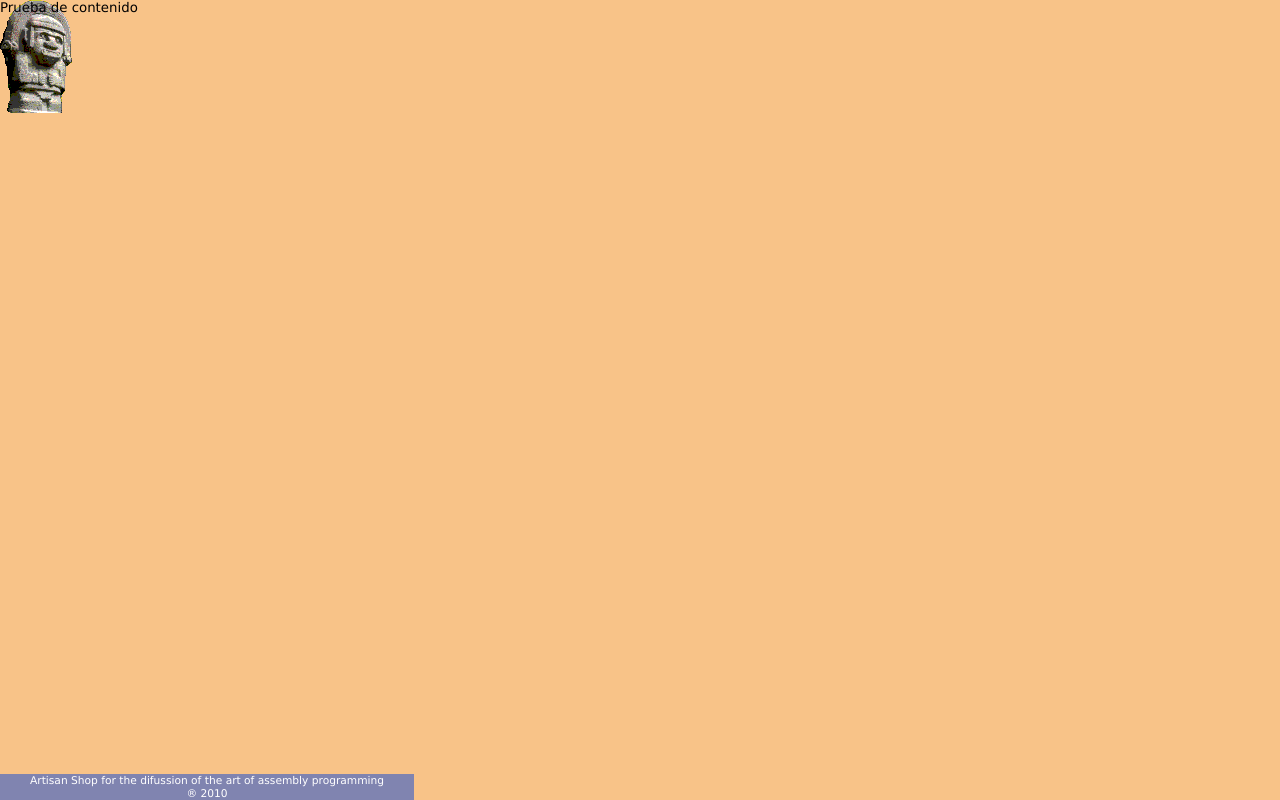
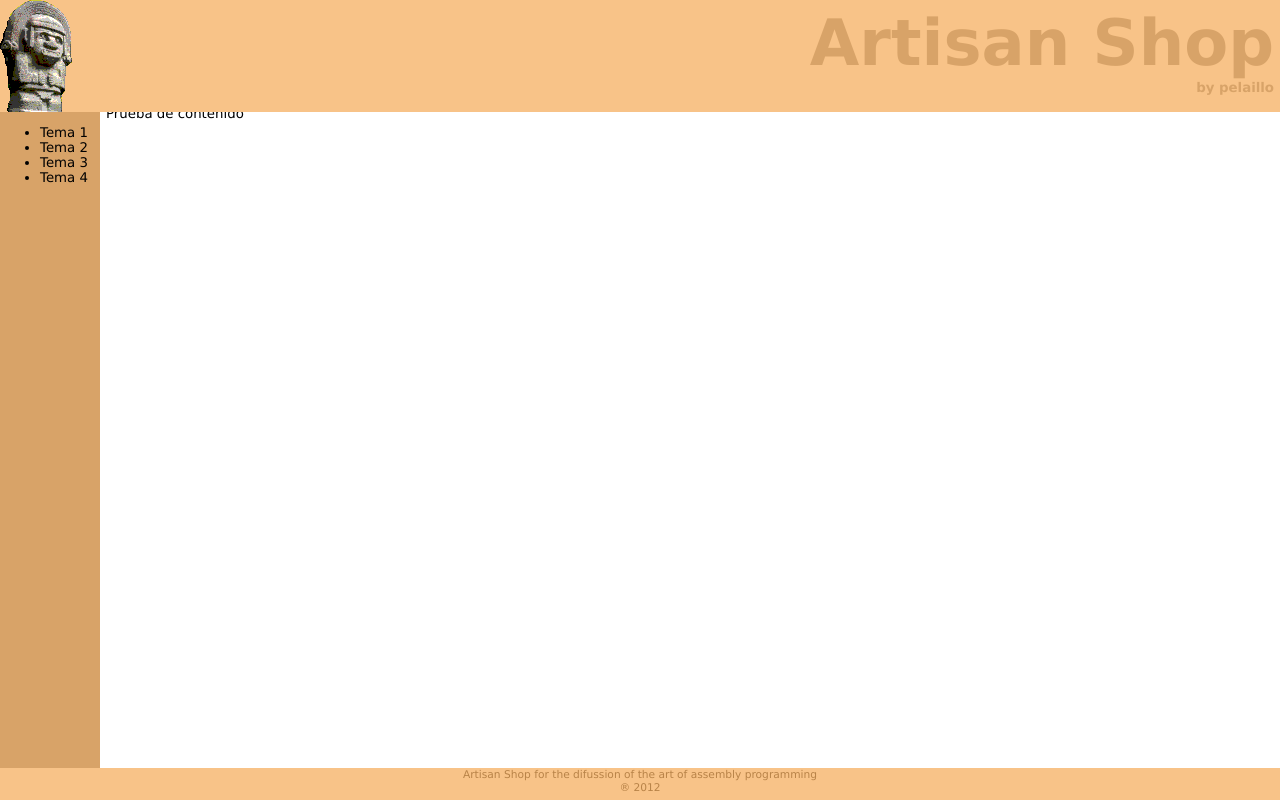
Before and after one commit to pelaillo/pelaillo.github.com, a plain HTML site: page index.html in a window 1280 px wide. Drawn offline with Linux system fonts and the light colour scheme.

Commit message:
Fixing the css

```diff
--- a/index.html
+++ b/index.html
@@ -4,18 +4,22 @@
 		<link href="main.css" rel="stylesheet" type="text/css">
 	</head>
 	<body>
+<div id='header'>
+Artisan Shop<br />
+<span id='author'>by pelaillo</span>
+</div>
+<div id='footer'>
+	Artisan Shop for the difussion of the art of assembly programming<br />
+	&reg 2012
+</div>
+<div id='sidebar'>
+	<ul>
+		<li>Tema 1</li>
+		<li>Tema 2</li>
+		<li>Tema 3</li>
+		<li>Tema 4</li>
+	</ul>
+</div>
 <p>Prueba de contenido</p>
-<div id='about'>
-<table width=100% cellpadding=0 cellspacing=0 border=0>
-	<tr height=18 bgcolor=8084B0>
-	<td width=30></td>
-	<td align=center><span style="font-size:8pt; color: #FFFFFF;">
-	Artisan Shop for the difussion of the art of assembly programming<br>
-	&reg 2010</font>
-	</td>
-	<td width=30></td>
-	</tr>
-</table>
-</div>
 </body>
 </html>
--- a/main.css
+++ b/main.css
@@ -1,16 +1,56 @@
+@media all {
 	body {
 		font-family: "Verdana", "sans-serif";
 		margin: 0 0 0 0;
+		background-color: #FFFFFF;
+		padding-top: 106px;
+		padding-left: 106px;
+		padding-right: 6px;
+		padding-bottom: 38px;
+	}
+	#author {
+		font-size:10pt;
+	}
+	#header {
 		background-image: url(images/A1_SAGS.PNG);
 		background-color: #F8C388;
 		background-repeat: no-repeat;
 		background-position: left top;
 		background-attachment: fixed;
+		margin:0px;
+		right:0px;
+		left: 0px;
+		color: #D8A368;
+		height: 100px;
+		text-align: right;
+		vertical-align: bottom;
+		font-size:48pt;
+		font-weight: bold;
+		padding: 6px;
+		position: absolute;
+		top: 0px;
+	}
+	#footer {
+		position: absolute;
+		left: 0px;
+		right: 0px;
+		bottom: 0px;
+		height: 32px;
+		font-size:8pt;
+		color: #B88348;
+		background-color: #F8C388;
 		width: 100%;
+		text-align: center;
 	}
-#about {
+
+	#sidebar {
 		position: absolute;
-	bottom: 0px;
+		left: 0px;
+		top: 112px;
+		bottom: 32px;
+		background-color: #D8A368;
+		width: 100px;
+	}
 }
 
 @media screen {
@@ -42,7 +82,10 @@ body {
   }
 }
 
-@media all and (max-width: 699px) and (min-width: 520px), (min-width: 1151px) {
+@media all and (max-width: 300px) and (min-width: 120px){
+#header {
+	font-size:18pt;
+}
   #sidebar ul li a {
     padding-left: 21px;
     background: url(images/email.png) left center no-repeat;
```
Also changed, not shown: 404.html (line endings or trailing spaces), 3 other files. Lines whose indentation alone changed are shown as unchanged.
